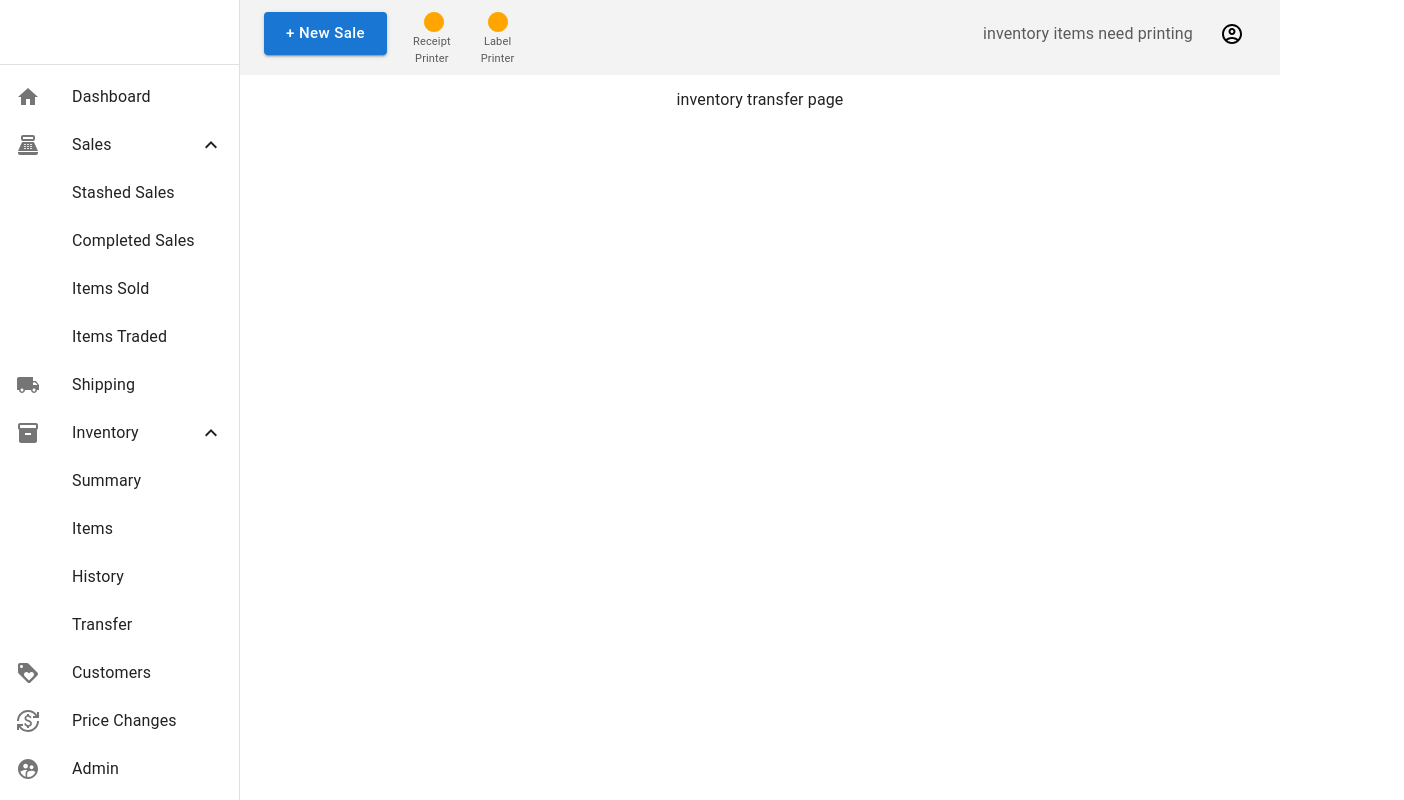
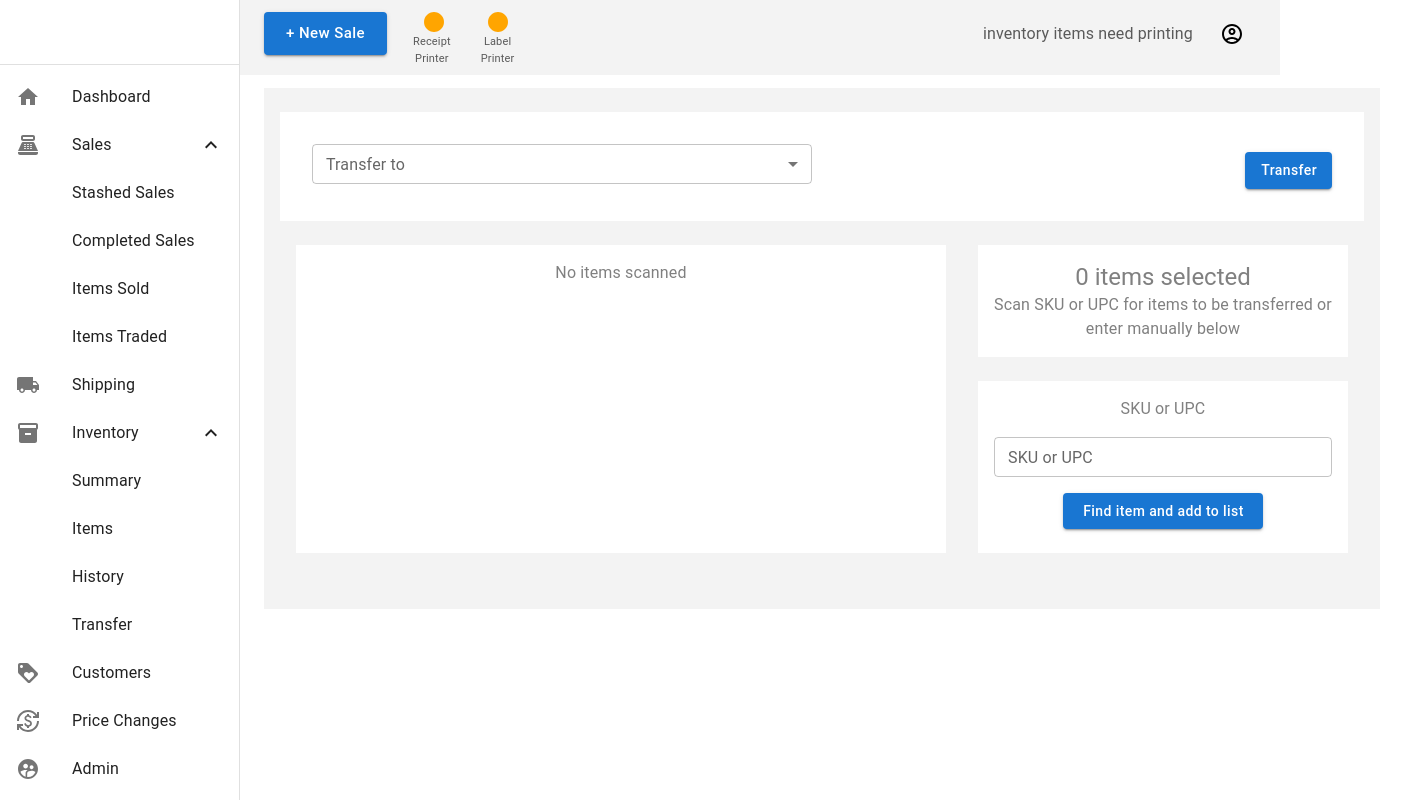
Before and after one commit to ginilo/cs160, a React (Create React App) app: page /Inventory/Transfer in a window 1280 px wide. Shown: the whole page, 1404 px wide, since content can reach past the window. Built offline with nearby package versions, Linux system fonts and the light colour scheme; the HTML template or start-up script is replaced by a standard one.

Commit message:
Created the base UI for InventoryTransfer page.

```diff
--- a/src/components/InventoryTransfer.js
+++ b/src/components/InventoryTransfer.js
@@ -1,11 +1,107 @@
+import * as React from 'react';
+import Box from '@mui/material/Box';
+import Toolbar from '@mui/material/Toolbar';
+import Typography from '@mui/material/Typography';
+import Button from '@mui/material/Button';
+import AddIcon from '@mui/icons-material/Add';
+import Stack from '@mui/material/Stack';
+import TextField from '@mui/material/TextField';
+import FormControl from '@mui/material/FormControl';
+import InputLabel from '@mui/material/InputLabel';
+import Select from '@mui/material/Select';
+import MenuItem from '@mui/material/MenuItem';
+import SearchIcon from '@mui/icons-material/Search';
+import { AdapterDayjs } from '@mui/x-date-pickers/AdapterDayjs';
+import { LocalizationProvider } from '@mui/x-date-pickers/LocalizationProvider';
+import { DatePicker } from '@mui/x-date-pickers/DatePicker';
+import ArrowForwardIcon from '@mui/icons-material/ArrowForward';
+import { DataGrid } from '@mui/x-data-grid';
+
 export default function InventoryTransfer(){
     //drop down menu of Summary, Items, History, Transfer
+    const [transfer, setTransfer] = React.useState('');
+
+    const handleTransferChange = (event) => {
+        setTransfer(event.target.value);
+    };
 
     return (
-    <div>
-        {/* <Link to={`contacts/1`}>Your Name</Link>  */}
-        inventory transfer page
-        {/* <Outlet />  */}
-        </div>
+        <Box
+            component="div"
+            sx={{flexGrow: 1, bgcolor: 'rgb(243, 243, 243)', p: 3, paddingLeft: 2, paddingRight: 2}}
+        >
+            <Box
+                component="div"
+                sx={{flexGrow: 1, bgcolor: 'white', p: 4}}
+            >
+                <Stack direction="row" spacing={2}>
+                <Box
+                        component="div"
+                        sx={{flexGrow: 1}}
+                >
+                <Stack direction="row" spacing={2}>
+                    <Box sx={{ minWidth: 120 }}>
+                        <FormControl sx={{minWidth: 500 }} size="small">
+                            <InputLabel htmlFor='store-select'>Transfer to</InputLabel>
+                            <Select
+                                labelId="demo-simple-select-helper-label"
+                                label="Select Stores"
+                                id="demo-simple-select"
+                                value={transfer}
+                                onChange={handleTransferChange}
+                            >
+                            <MenuItem value={'Transfer 1'}>Transfer 1</MenuItem>
+                            <MenuItem value={'Transfer 2'}>Transfer 2</MenuItem>
+                            <MenuItem value={'Transfer 3'}>Transfer 3</MenuItem>
+                            </Select>
+                        </FormControl>
+                    </Box>
+                </Stack>
+
+                    </Box>
+                    <Box
+                        sx={{bgcolor: 'white', paddingTop: 1, marginRight: '10px'}}
+                    >
+                        <Button variant="contained" size="medium" sx={{textTransform: "none", paddingLeft: "15x", paddingRight: "15px"}}>Transfer</Button>
+                    </Box>
+                </Stack>
+            </Box>
+            <Box
+                component="div"
+                sx={{flexGrow: 1, bgcolor: 'rgb(243, 243, 243)', p: 3, paddingLeft: 2, paddingRight: 2, paddingBottom: 4}}
+            >
+                <Stack direction= "row" spacing={4}>
+                    <Box
+                        component="div"
+                        sx={{flexGrow: 1, bgcolor: 'white', p: 2, minWidth:'650px', maxWidth: '650px'}}
+                    >
+                        <Typography style={{display: 'inline-block'}} variant="p1" color="gray">No items scanned</Typography>
+                    </Box>
+                    <Stack direction= "column" spacing={3}>
+                        <Box
+                            component="div"
+                            sx={{flexGrow: 1, bgcolor: 'white', p: 2, minWidth: '370px', maxWidth: '370px'}}
+                        >
+                            <Typography style={{display: 'inline-block'}} variant="h5" color="gray">0 items selected</Typography>
+                            <Typography style={{display: 'inline-block'}} variant="p1" color="gray">Scan SKU or UPC for items to be transferred or enter manually below</Typography>
+                        </Box>
+                        <Box
+                            component="div"
+                            sx={{flexGrow: 1, bgcolor: 'white', p: 2, paddingBottom: 3}}
+                        >
+                            <Stack direction="column" spacing={2}>
+                                <Typography style={{display: 'inline-block'}} variant="p1" color="gray">SKU or UPC</Typography>
+                                <TextField id="outlined-basic" label="SKU or UPC" variant="outlined" size="small" />
+                                <Box
+                                    component="div"
+                                >
+                                    <Button variant="contained" size="medium" sx={{textTransform: "none", paddingLeft: "15x", paddingRight: "15px", minWidth: '200px', maxWidth: '200px'}}>Find item and add to list</Button>
+                                </Box>
+                            </Stack>
+                        </Box>
+                    </Stack>
+                </Stack>
+            </Box>
+        </Box>
     )
 }
```
